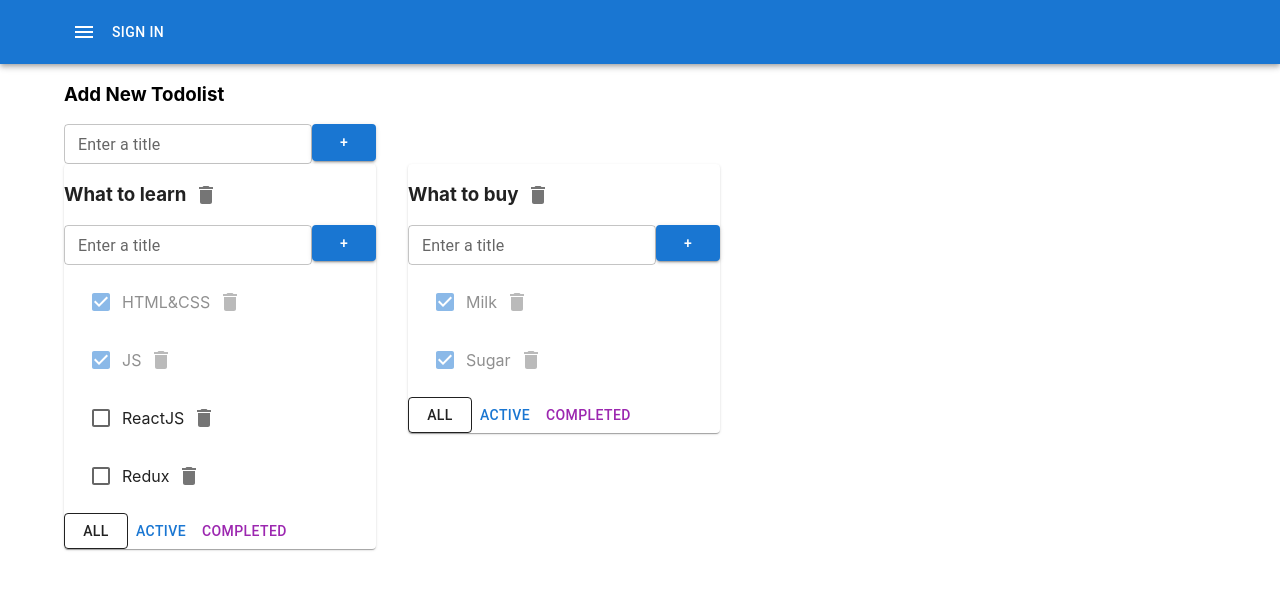
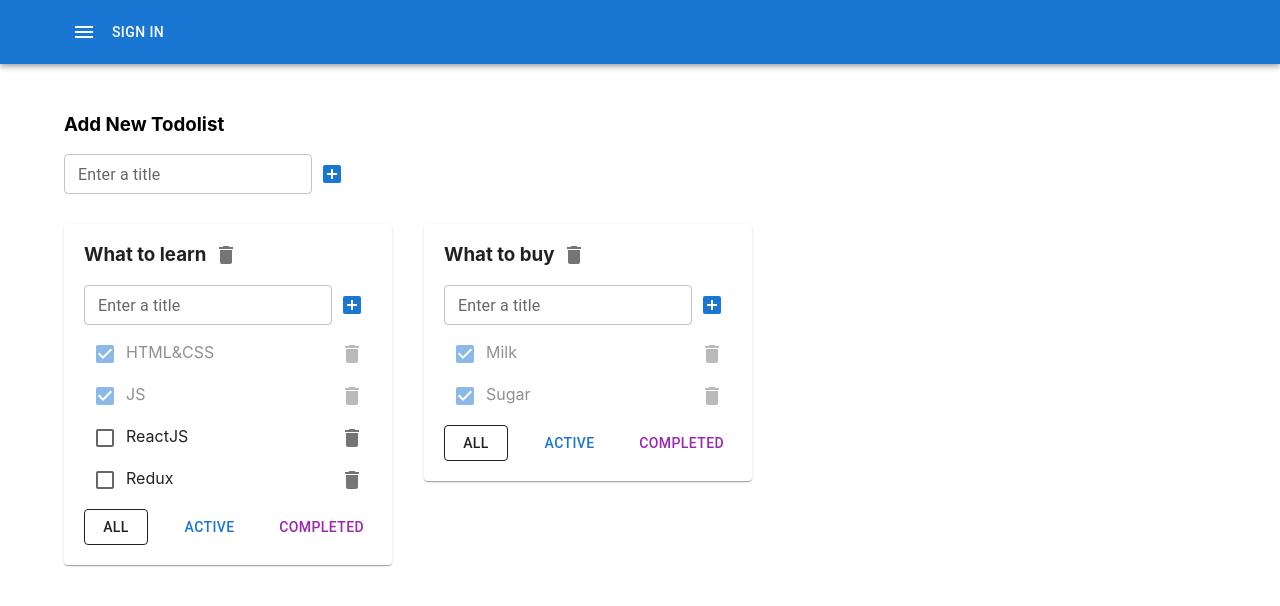
Before and after one commit to naumyshev/NewMegaTodolist, a React (Vite) app: page / in a window 1280 px wide. Shown: the top 606 px of the page. Built offline with nearby package versions, Linux system fonts and the light colour scheme.

Commit message:
lesson 7: added MUI Paper

```diff
--- a/src/App.tsx
+++ b/src/App.tsx
@@ -92,7 +92,7 @@ export const App = () => {
 
     return (
         <div className="app">
-            <AppBar position="static">
+            <AppBar position="static" sx={{ mb: '30px' }}>
                 <Toolbar>
                     <Container maxWidth={'lg'}>
                         <IconButton color="inherit">
@@ -103,7 +103,7 @@ export const App = () => {
                 </Toolbar>
             </AppBar>
             <Container maxWidth={'lg'}>
-                <Grid container>
+                <Grid container sx={{ mb: '30px' }}>
                     <div>
                         <h3>Add New Todolist</h3>
                         <CreateItemForm onCreateItem={createTodolist}/>
@@ -122,7 +122,7 @@ export const App = () => {
 
                         return (
                             <Grid key={td.id}>
-                                <Paper>
+                                <Paper sx={{ p: '0 20px 20px 20px' }}>
                                     <TodolistItem
                                         key={td.id}
                                         todolist={td}
--- a/src/CreateItemForm.tsx
+++ b/src/CreateItemForm.tsx
@@ -1,6 +1,7 @@
-import Button from '@mui/material/Button'
 import {ChangeEvent, KeyboardEvent, useState} from "react";
 import {TextField} from "@mui/material";
+import AddBoxIcon from '@mui/icons-material/AddBox'
+import IconButton from '@mui/material/IconButton'
 
 type Props = {
     onCreateItem: (title: string) => void
@@ -11,7 +12,7 @@ export const CreateItemForm = ({onCreateItem}:Props) => {
     const [title, setTitle] = useState<string>("");
     const [error, setError] = useState<string | null>(null);
 
-    const createTaskHandler = () => {
+    const createItemHandler = () => {
         const trimmedTaskTitle = title.trim()
         if (trimmedTaskTitle !== '') {
             onCreateItem( trimmedTaskTitle)
@@ -23,7 +24,7 @@ export const CreateItemForm = ({onCreateItem}:Props) => {
 
     const createItemOnEnterHandler = (e: KeyboardEvent<HTMLInputElement>) => {
         if (e.key === "Enter") {
-            createTaskHandler()
+            createItemHandler()
         }
     }
 
@@ -44,7 +45,9 @@ export const CreateItemForm = ({onCreateItem}:Props) => {
                 onChange={changeTitleHandler}
                 onKeyDown={createItemOnEnterHandler}
             />
-            <Button variant={'contained'} onClick={createTaskHandler}>+</Button>
+            <IconButton onClick={createItemHandler} color={'primary'}>
+                <AddBoxIcon />
+            </IconButton>
         </div>
     );
 };
--- a/src/TodolistItem.tsx
+++ b/src/TodolistItem.tsx
@@ -8,6 +8,7 @@ import Button from "@mui/material/Button";
 import Checkbox from "@mui/material/Checkbox";
 import List from '@mui/material/List'
 import ListItem from '@mui/material/ListItem'
+import Box from '@mui/material/Box'
 
 
 type Props = {
@@ -41,7 +42,6 @@ export const TodolistItem = (props: Props) => {
     }
 
 
-
     const changeFilterHandler = (filter: FilterValues) => {
         changeFilter(id, filter)
     }
@@ -55,7 +55,7 @@ export const TodolistItem = (props: Props) => {
     }
 
     const changeTodolistTitleHandler = (title: string) => {
-            changeTodolistTitle(id, title)
+        changeTodolistTitle(id, title)
     }
 
     return (
@@ -85,9 +85,12 @@ export const TodolistItem = (props: Props) => {
                             }
 
                             return (
-                                <ListItem className={task.isDone ? 'is-done' : ''} key={task.id}>
-                                    <Checkbox checked={task.isDone} onChange={changeTaskStatusHandler} />
-                                    <EditableSpan value={task.title} onChange={changeTaskTitleHandler}/>
+                                <ListItem key={task.id}
+                                          sx={{p: 0, justifyContent: 'space-between', opacity: task.isDone ? 0.5 : 1}}>
+                                    <div>
+                                        <Checkbox checked={task.isDone} onChange={changeTaskStatusHandler}/>
+                                        <EditableSpan value={task.title} onChange={changeTaskTitleHandler}/>
+                                    </div>
                                     <IconButton onClick={() => deleteTaskHandler(task.id)}>
                                         <DeleteIcon/>
                                     </IconButton>
@@ -98,7 +101,7 @@ export const TodolistItem = (props: Props) => {
                 )
             }
 
-            <div>
+            <Box sx={{display: 'flex', justifyContent: 'space-between'}}>
                 <Button variant={filter === 'all' ? 'outlined' : 'text'}
                         color={'inherit'}
                         onClick={() => changeFilterHandler('all')}>
@@ -114,7 +117,7 @@ export const TodolistItem = (props: Props) => {
                         onClick={() => changeFilterHandler('completed')}>
                     Completed
                 </Button>
-            </div>
+            </Box>
         </div>
     );
 };
```
Also changed, not shown: src/main.tsx (line endings or trailing spaces).
